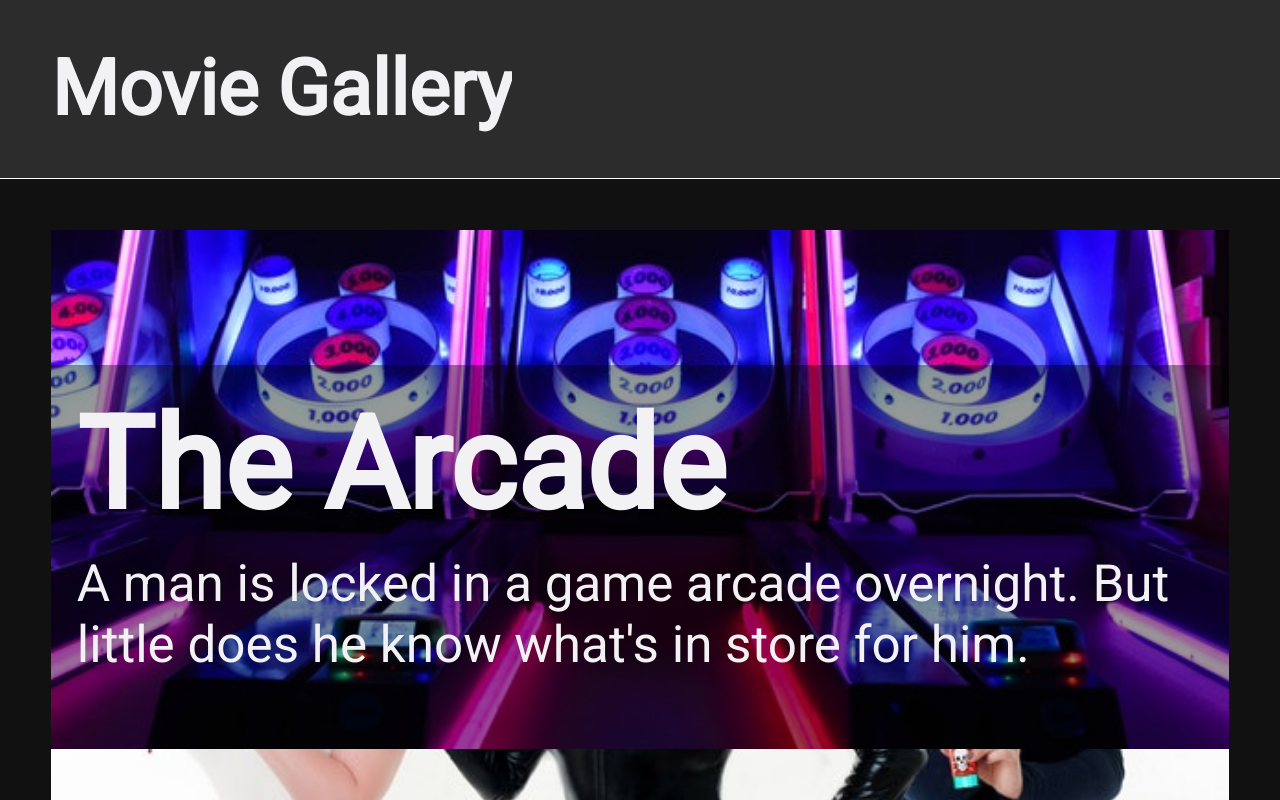
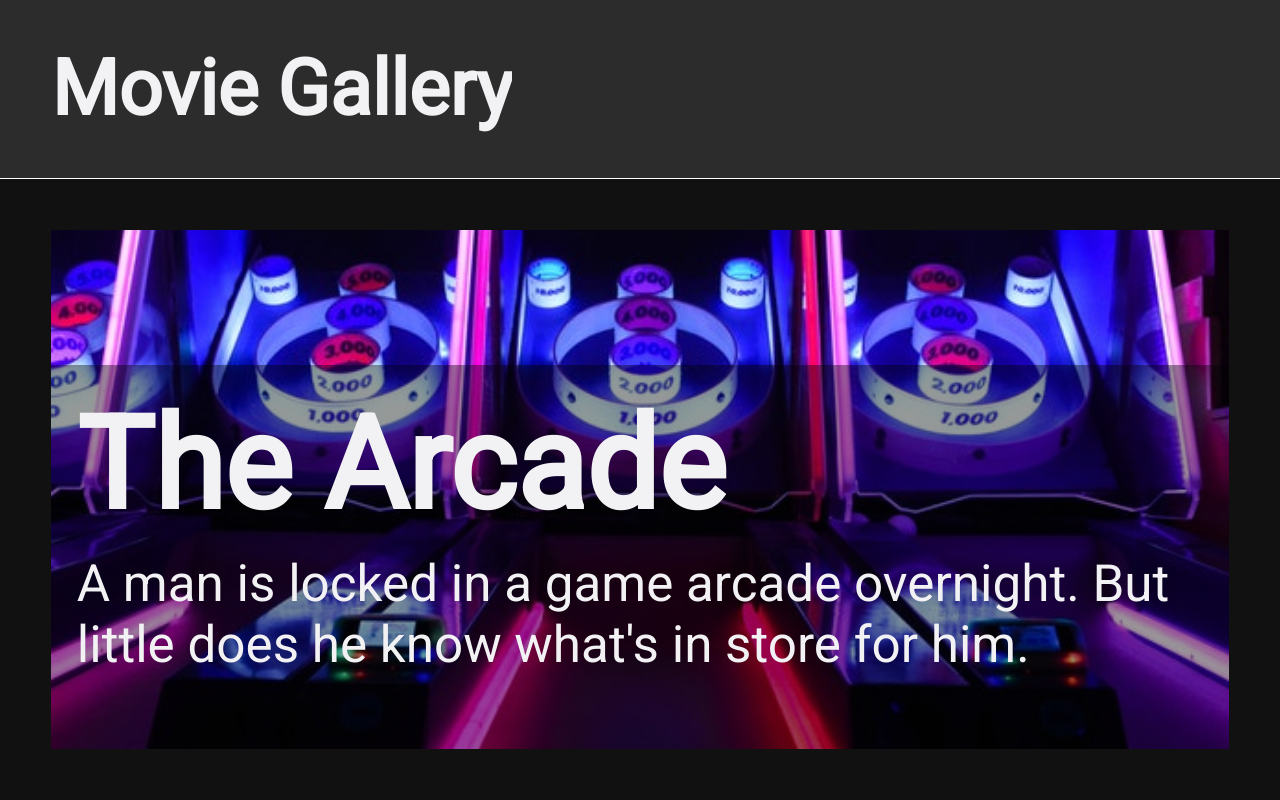
Before and after one commit to kmulqueen/movie-gallery, a plain HTML site: page index.html in a window 1280 px wide. Shown: the top 800 px of the page. Drawn offline with Linux system fonts and the light colour scheme.

Commit message:
Changed the gallery to scroll to the left/right instead of up/down by setting it to display grid and setting the grid flow to column and overflow-x to scroll. To make the movie header not scroll and stay fixed I put overflow to hidden on the main element.

```diff
--- a/css/movie-gallery.css
+++ b/css/movie-gallery.css
@@ -49,10 +49,14 @@ body > main {
     display: flex;
     padding: 0 4vw;
     margin-top: 14vw;
+    overflow: hidden;
 }
 
 .gallery {
+    display:grid;
+    grid-auto-flow: column;
     padding: 4vw 0;
+    overflow-x: scroll;
 }
 
 .gallery > article {
```
